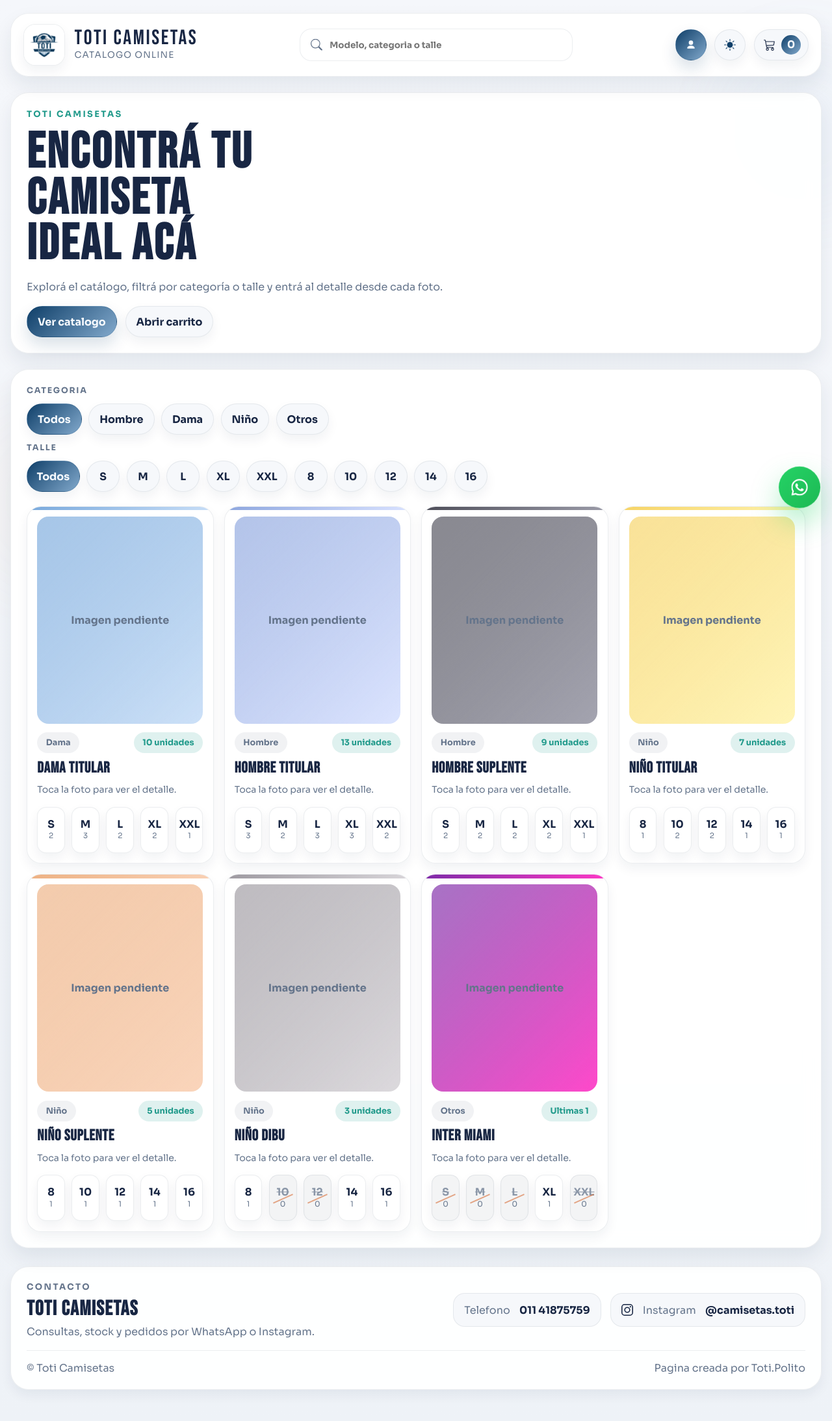
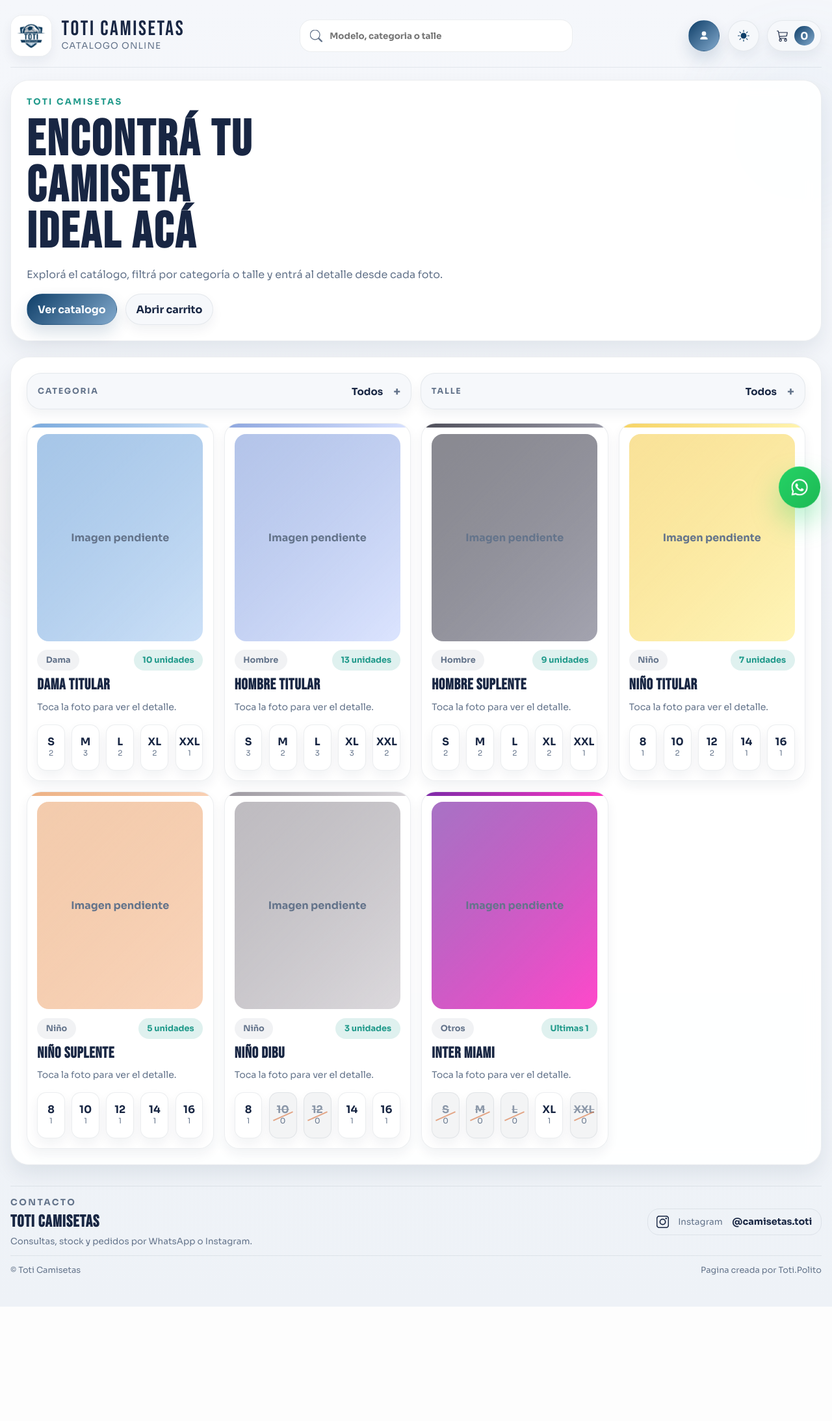
Before and after one commit to TotiPolito/CamisetasWeb, a Flask app: page / in a window 1280 px wide. Shown: the whole page at 65% size. After the commit the page ends 2011 px from the top, so only its background shows below. Run offline with Flask 3, Linux system fonts and the light colour scheme; data comes from the database, SQL or seed files in the repository.

Commit message:
Integra layout y pliega filtros del catalogo

```diff
--- a/app/static/css/app.css
+++ b/app/static/css/app.css
@@ -167,15 +167,20 @@ html[data-theme="dark"] .admin-card {
 }
 
 .topbar {
-    position: sticky;
-    top: 1rem;
-    z-index: 12;
+    position: relative;
+    z-index: 2;
     display: flex;
     flex-wrap: wrap;
     justify-content: space-between;
     align-items: center;
     gap: 1rem;
-    padding: 1rem 1.2rem;
+    padding: 0.2rem 0 1rem;
+    border: 0;
+    border-bottom: 1px solid var(--line);
+    border-radius: 0;
+    background: transparent;
+    box-shadow: none;
+    backdrop-filter: none;
 }
 
 .topbar--catalog {
@@ -376,6 +381,10 @@ html[data-theme="dark"] .icon-button--theme {
     margin-top: 1.5rem;
 }
 
+.page-grid {
+    margin-top: 1.2rem;
+}
+
 .flash {
     padding: 1rem 1.15rem;
 }
@@ -558,6 +567,52 @@ html[data-theme="dark"] .hero-panel {
 
 .filter-stack {
     width: 100%;
+    grid-template-columns: repeat(2, minmax(0, 1fr));
+    gap: 0.85rem;
+}
+
+.filter-panel {
+    border: 1px solid var(--line);
+    border-radius: var(--radius-lg);
+    background: var(--surface-soft);
+    box-shadow: var(--shadow-soft);
+    overflow: hidden;
+}
+
+.filter-panel__summary {
+    display: flex;
+    align-items: center;
+    justify-content: space-between;
+    gap: 1rem;
+    padding: 0.95rem 1rem;
+    cursor: pointer;
+    list-style: none;
+}
+
+.filter-panel__summary::-webkit-details-marker {
+    display: none;
+}
+
+.filter-panel__summary::after {
+    content: "+";
+    color: var(--text-soft);
+    font-size: 1.15rem;
+    font-weight: 700;
+}
+
+.filter-panel[open] .filter-panel__summary::after {
+    content: "−";
+}
+
+.filter-panel__value {
+    margin-left: auto;
+    color: var(--text);
+    font-size: 0.95rem;
+    font-weight: 700;
+}
+
+.filter-panel .filter-group {
+    padding: 0 1rem 1rem;
 }
 
 .filter-group__label {
@@ -1407,13 +1462,12 @@ img.cover-media {
 
 .site-footer {
     display: grid;
-    gap: 1.1rem;
-    margin-top: 1.75rem;
-    padding: 1.4rem 1.5rem;
-    border: 1px solid var(--line);
-    border-radius: var(--radius-xl);
-    background: var(--surface);
-    box-shadow: var(--shadow-soft);
+    gap: 0.85rem;
+    margin-top: 2rem;
+    padding: 1rem 0 0;
+    border-top: 1px solid var(--line);
+    background: transparent;
+    box-shadow: none;
 }
 
 .site-footer__grid,
@@ -1444,7 +1498,7 @@ img.cover-media {
 
 .site-footer__brand h2 {
     font-family: "Bebas Neue", sans-serif;
-    font-size: 2rem;
+    font-size: 1.6rem;
     letter-spacing: 0.04em;
 }
 
@@ -1452,6 +1506,7 @@ img.cover-media {
 .site-footer__bottom,
 .site-footer__label {
     color: var(--text-soft);
+    font-size: 0.84rem;
 }
 
 .site-footer__links {
@@ -1460,19 +1515,21 @@ img.cover-media {
 
 .site-footer__link {
     align-items: center;
-    padding: 0.9rem 1rem;
+    padding: 0.65rem 0.85rem;
     border: 1px solid var(--line);
     border-radius: var(--radius-md);
-    background: var(--surface-soft);
+    background: transparent;
 }
 
 .site-footer__link strong {
     color: var(--text);
+    font-size: 0.9rem;
 }
 
 .site-footer__bottom {
-    padding-top: 1rem;
+    padding-top: 0.85rem;
     border-top: 1px solid var(--line);
+    font-size: 0.8rem;
 }
 
 .floating-whatsapp {
@@ -1541,10 +1598,10 @@ img.cover-media {
     }
 
     .topbar {
-        top: 0.5rem;
         display: grid;
         grid-template-columns: minmax(0, 1fr) auto;
         align-items: center;
+        padding-bottom: 0.85rem;
     }
 
     .brand {
@@ -1622,6 +1679,10 @@ img.cover-media {
         flex: 1 1 calc(50% - 0.4rem);
     }
 
+    .filter-stack {
+        grid-template-columns: 1fr;
+    }
+
     .site-footer__grid,
     .site-footer__bottom,
     .site-footer__links {
--- a/app/static/js/site.js
+++ b/app/static/js/site.js
@@ -170,8 +170,12 @@ function initCatalogFilters() {
     const searchInput = document.querySelector("#catalog-search");
     const filterButtons = document.querySelectorAll("[data-filter]");
     const sizeFilterButtons = document.querySelectorAll("[data-size-filter]");
+    const filterPanels = document.querySelectorAll("[data-filter-panel]");
+    const filterSummary = document.querySelector("[data-filter-summary]");
+    const sizeFilterSummary = document.querySelector("[data-size-filter-summary]");
     const cards = document.querySelectorAll(".product-card[data-category]");
     const emptyState = document.querySelector("#catalog-empty");
+    const heroCard = document.querySelector(".hero-card");
 
     if (!searchInput || cards.length === 0) {
         return;
@@ -184,6 +188,10 @@ function initCatalogFilters() {
         const rawTerm = normalizeText(searchInput.value).trim();
         const searchTerm = rawTerm.length >= 3 ? rawTerm : "";
         let visibleCards = 0;
+
+        if (heroCard) {
+            heroCard.hidden = rawTerm.length > 0;
+        }
 
         cards.forEach((card) => {
             const cardCategory = normalizeText(card.dataset.category || "");
@@ -205,6 +213,14 @@ function initCatalogFilters() {
         if (emptyState) {
             emptyState.hidden = visibleCards !== 0;
         }
+
+        if (filterSummary) {
+            filterSummary.textContent = activeFilter;
+        }
+
+        if (sizeFilterSummary) {
+            sizeFilterSummary.textContent = activeSizeFilter;
+        }
     }
 
     filterButtons.forEach((button) => {
@@ -212,6 +228,11 @@ function initCatalogFilters() {
             activeFilter = button.dataset.filter || "Todos";
             filterButtons.forEach((item) => item.classList.remove("is-active"));
             button.classList.add("is-active");
+            filterPanels.forEach((panel) => {
+                if (panel.contains(button)) {
+                    panel.open = false;
+                }
+            });
             applyFilters();
         });
     });
@@ -221,6 +242,11 @@ function initCatalogFilters() {
             activeSizeFilter = button.dataset.sizeFilter || "Todos";
             sizeFilterButtons.forEach((item) => item.classList.remove("is-active"));
             button.classList.add("is-active");
+            filterPanels.forEach((panel) => {
+                if (panel.contains(button)) {
+                    panel.open = false;
+                }
+            });
             applyFilters();
         });
     });
--- a/app/templates/base.html
+++ b/app/templates/base.html
@@ -88,10 +88,6 @@
                 </div>
 
                 <div class="site-footer__links">
-                    <a class="site-footer__link" href="tel:01141875759">
-                        <span class="site-footer__label">Telefono</span>
-                        <strong>011 41875759</strong>
-                    </a>
                     <a class="site-footer__link" href="https://www.instagram.com/camisetas.toti/" target="_blank" rel="noreferrer">
                         <span class="ui-icon icon--instagram" aria-hidden="true"></span>
                         <span class="site-footer__label">Instagram</span>
--- a/app/templates/public/index.html
+++ b/app/templates/public/index.html
@@ -56,8 +56,12 @@
     <section class="panel panel--catalog" id="catalogo">
         <div class="catalog-toolbar">
             <div class="filter-stack">
+                <details class="filter-panel" data-filter-panel>
+                    <summary class="filter-panel__summary">
+                        <span class="filter-group__label">Categoria</span>
+                        <strong class="filter-panel__value" data-filter-summary>Todos</strong>
+                    </summary>
                     <div class="filter-group">
-                    <span class="filter-group__label">Categoria</span>
                         <div class="filter-row" id="catalog-filters">
                             {% for filter_name in filters %}
                                 <button class="filter-button{% if loop.first %} is-active{% endif %}" type="button" data-filter="{{ filter_name }}">
@@ -66,8 +70,13 @@
                             {% endfor %}
                         </div>
                     </div>
+                </details>
+                <details class="filter-panel" data-filter-panel>
+                    <summary class="filter-panel__summary">
+                        <span class="filter-group__label">Talle</span>
+                        <strong class="filter-panel__value" data-size-filter-summary>Todos</strong>
+                    </summary>
                     <div class="filter-group">
-                    <span class="filter-group__label">Talle</span>
                         <div class="filter-row filter-row--sizes" id="catalog-size-filters">
                             {% for size_name in size_filters %}
                                 <button class="filter-button filter-button--size{% if loop.first %} is-active{% endif %}" type="button" data-size-filter="{{ size_name }}">
@@ -76,6 +85,7 @@
                             {% endfor %}
                         </div>
                     </div>
+                </details>
             </div>
         </div>
 
```
Lines whose indentation alone changed are shown as unchanged.
